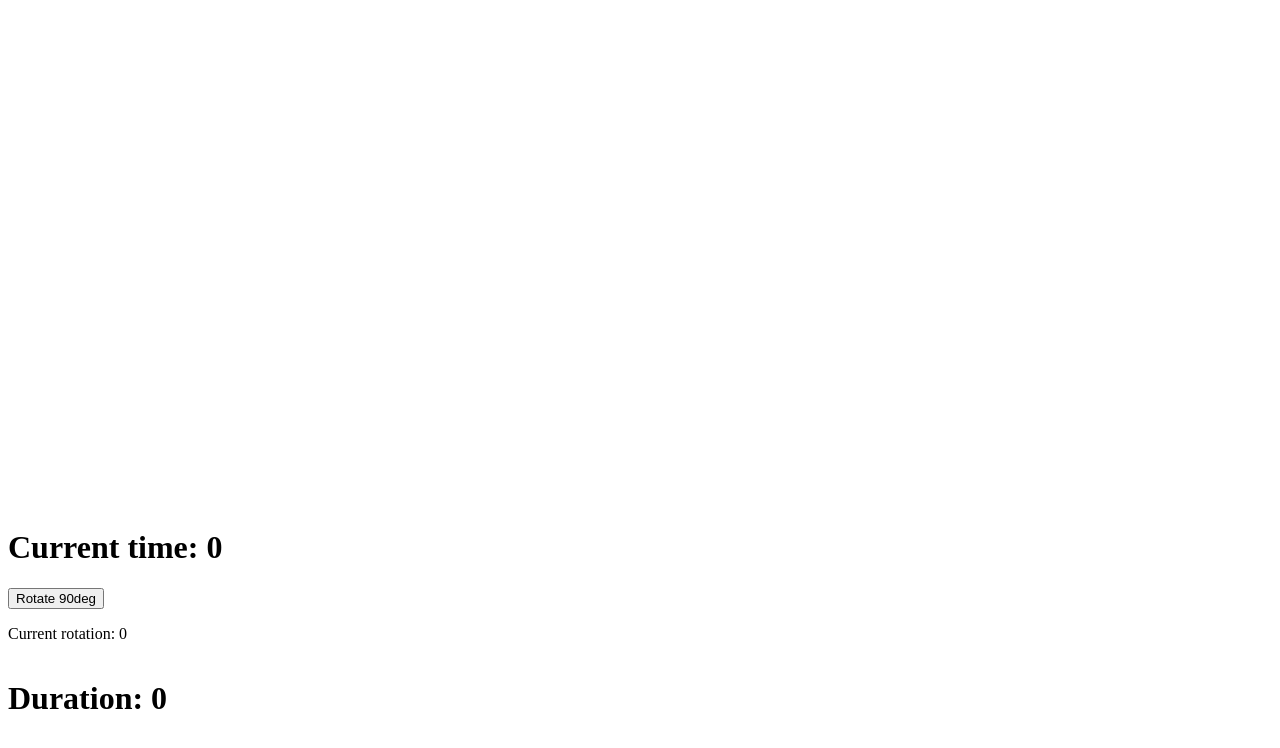
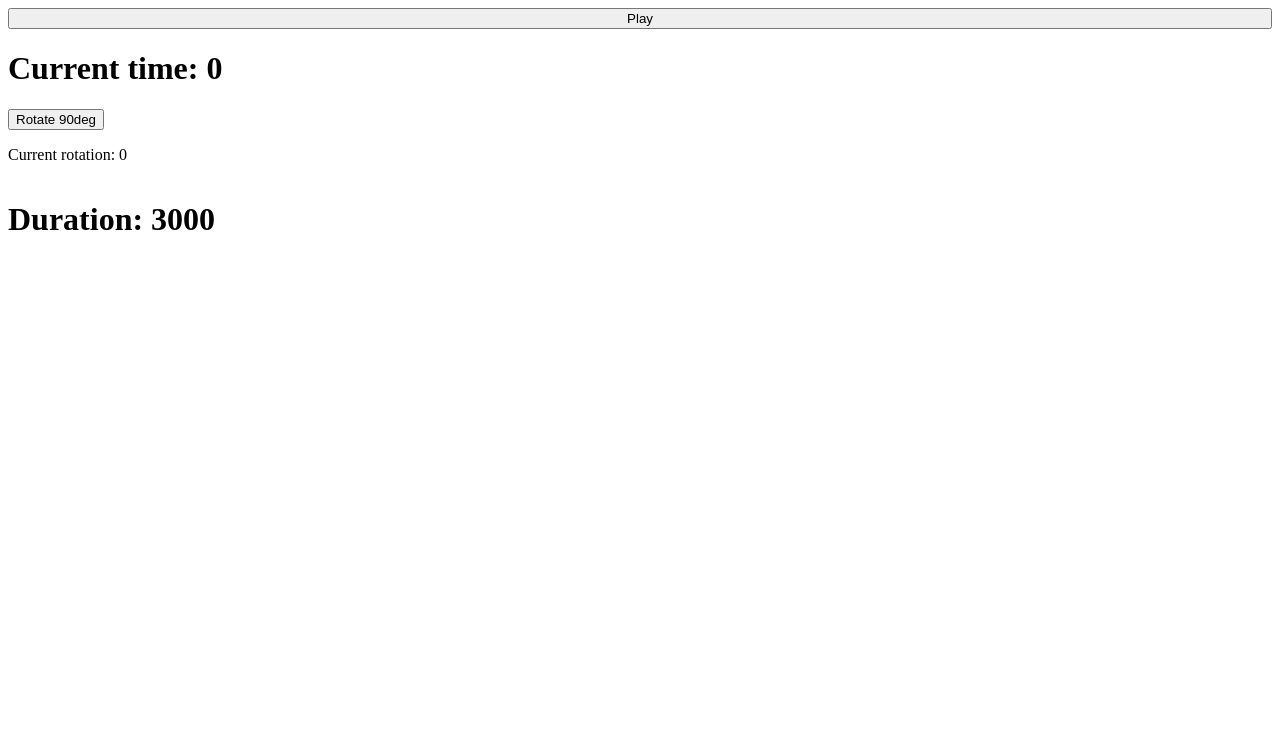
Before and after one commit to willnguyen1312/vite-react-playback, a React (Vite) app: page / in a window 1280 px wide. Shown: the top 748 px of the page. Built offline with nearby package versions, Linux system fonts and the light colour scheme; no server answers.

Commit message:
Add playbacle

```diff
--- a/src/App.tsx
+++ b/src/App.tsx
@@ -84,6 +84,23 @@ function Rotation() {
   );
 }
 
+function PlayableControl() {
+  const { mediaState, setPaused } = useMediaContext();
+  return (
+    <button
+      onClick={() => {
+        if (mediaState.paused) {
+          setPaused(false);
+        } else {
+          setPaused(true);
+        }
+      }}
+    >
+      {mediaState.paused ? "Play" : "Pause"}
+    </button>
+  );
+}
+
 function App() {
   const playerRef = React.useRef(null);
   return (
@@ -95,14 +112,15 @@ function App() {
     >
       <MediaProvider
         mediaSource="https://playertest.longtailvideo.com/adaptive/elephants_dream_v4/redundant.m3u8"
-        // initialDuration={3000}
-        // initialTime={10}
-        // initialPlaybackRate={10}
+        initialDuration={3000}
+        initialTime={0}
+        initialPlaybackRate={10}
       >
-        {/* <Playable src="aha" /> */}
-        <div style={{ height: 500 }}>
+        <Playable src="aha" />
+        <PlayableControl />
+        {/* <div style={{ height: 500 }}>
           <VideoPlayer />
-        </div>
+        </div> */}
         <CurrentTime />
         <Rotation />
         <Duration />
```
